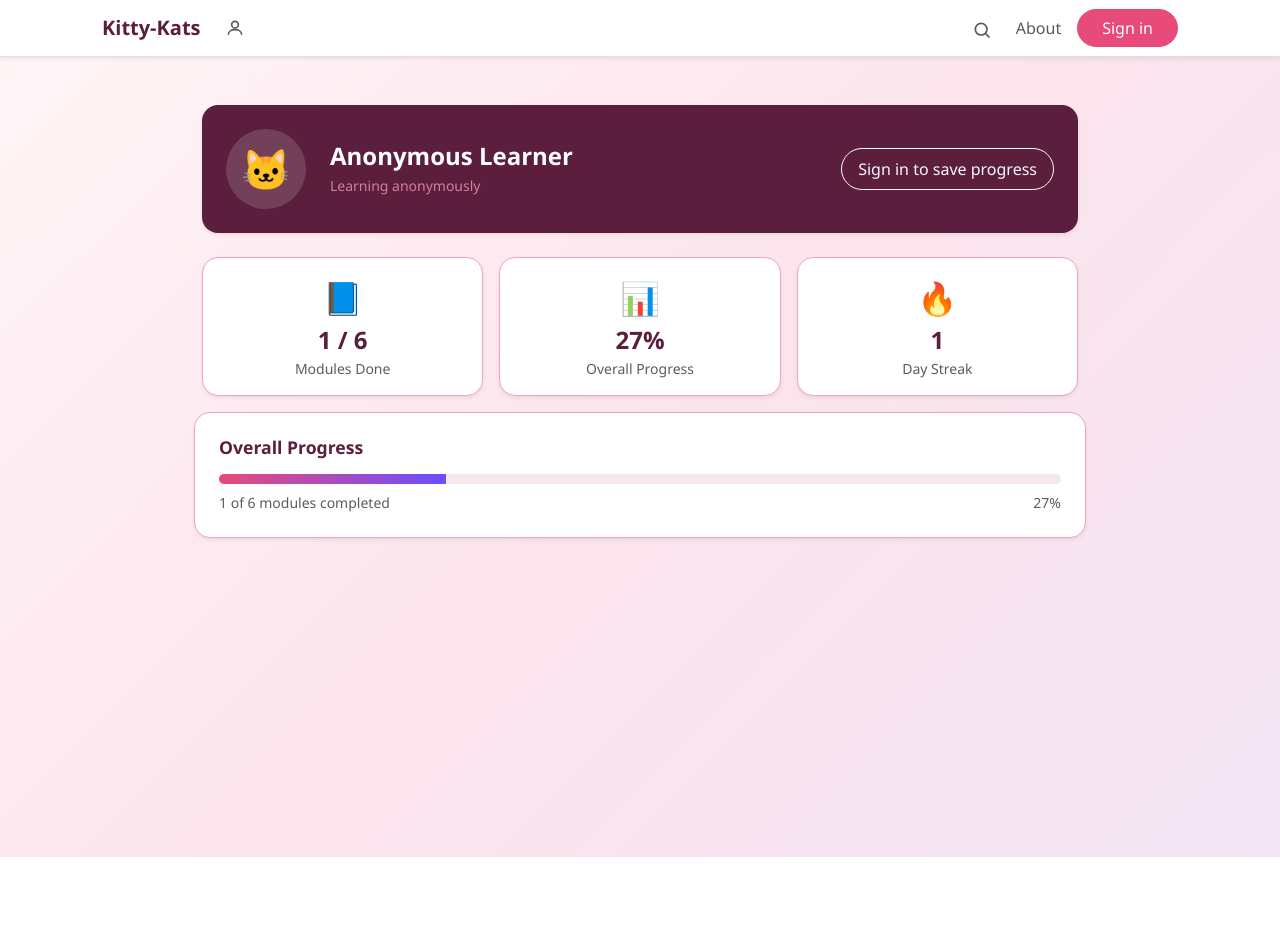
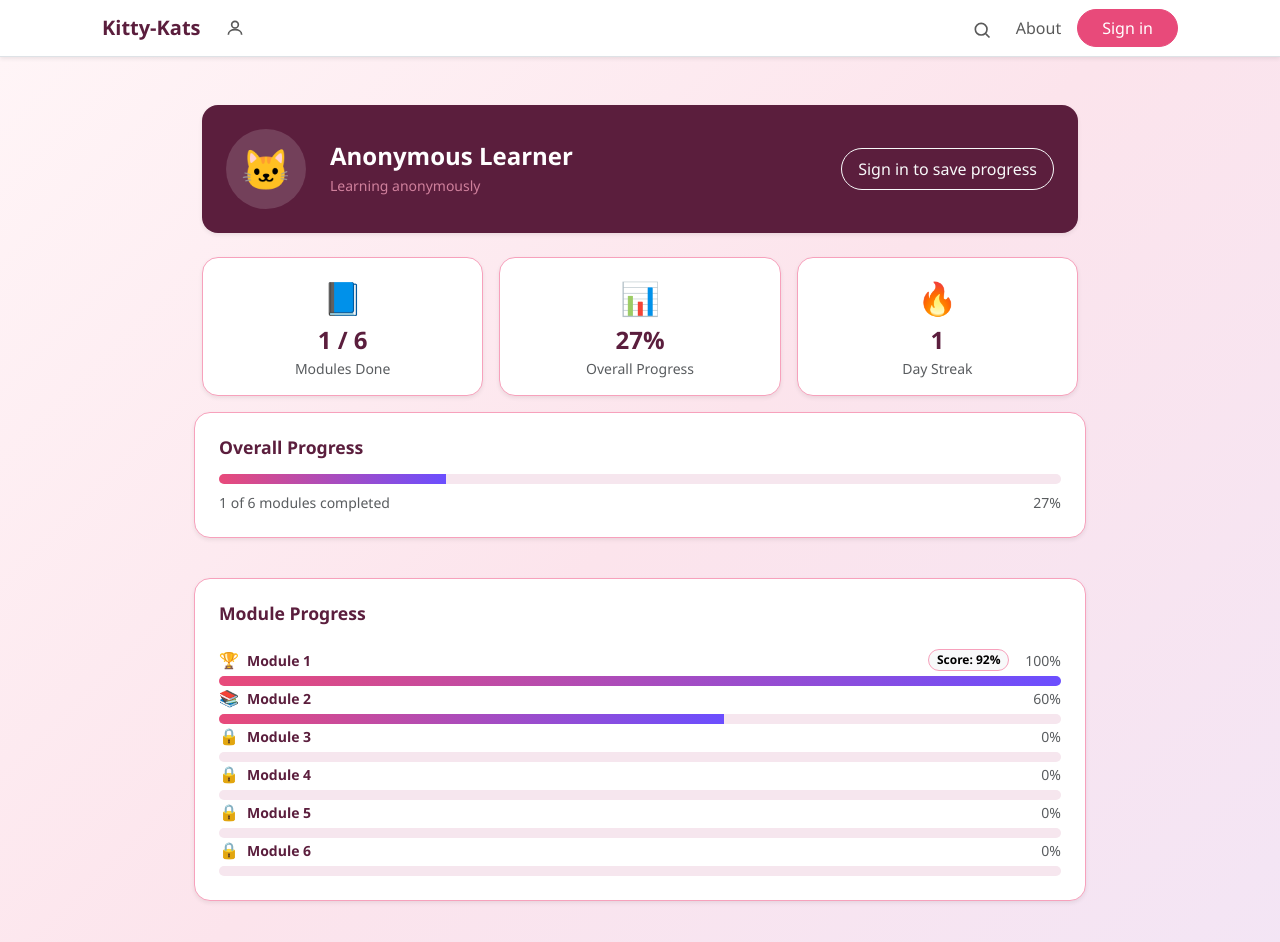
Before and after one commit to UW-INFO442-WI26/kitty-kats, a React (Vite) app: page /profile in a window 1280 px wide. Shown: the top 942 px of the page. Before the commit the page ends 857 px from the top, so only its background shows below. Built offline with nearby package versions, Linux system fonts and the light colour scheme; no server answers.

Commit message:
add scores for each module

```diff
--- a/src/pages/Profile.jsx
+++ b/src/pages/Profile.jsx
@@ -119,6 +119,29 @@ function Profile() {
                             <span>{overallProgress}%</span>
                         </div>
                     </div>
+                    <div className="bg-white rounded-4 p-4 shadow-sm border border-blush">
+                        <h2 className="text-deep-plum fw-bold mb-4" style={{ fontSize: '1.1rem' }}>Module Progress</h2>
+                        <div className="d-flex flex-column gap-3"></div>
+                            {moduleProgress.map((module) => (
+                                <div key={module.id}>
+                                    <div className="d-flex justify-content-between align-items-center mb-1">
+                                        <div className="d-flex align-items-center gap-2">
+                                            <span>{module.badge}</span>
+                                            <span className="fw-semibold text-deep-plum small">{module.title}</span>
+                                        </div>
+                                        <div className="d-flex align-items-center gap-3">
+                                            {module.score !== null && (
+                                                <span className="badge rounded-pill text-bg-light border border-blush text-deep-plum small">
+                                                    Score: {module.score}%
+                                                </span>
+                                            )}
+                                            <span className="text-muted small">{module.progress}%</span>
+                                        </div>
+                                    </div>
+                                    <ProgressBar value={module.progress} showLabel={false} />
+                                </div>
+                            ))}
+            </div>
             </div>
         </div>
     </div>
```
